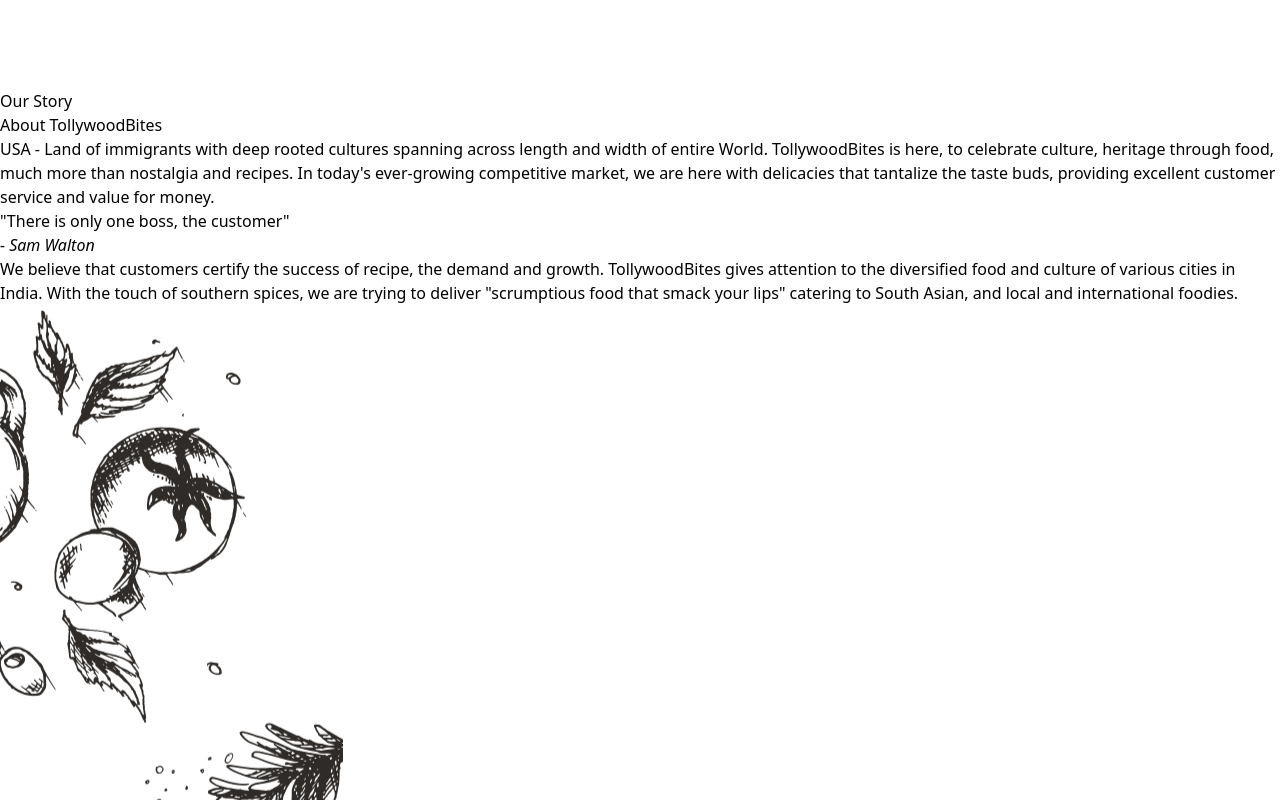
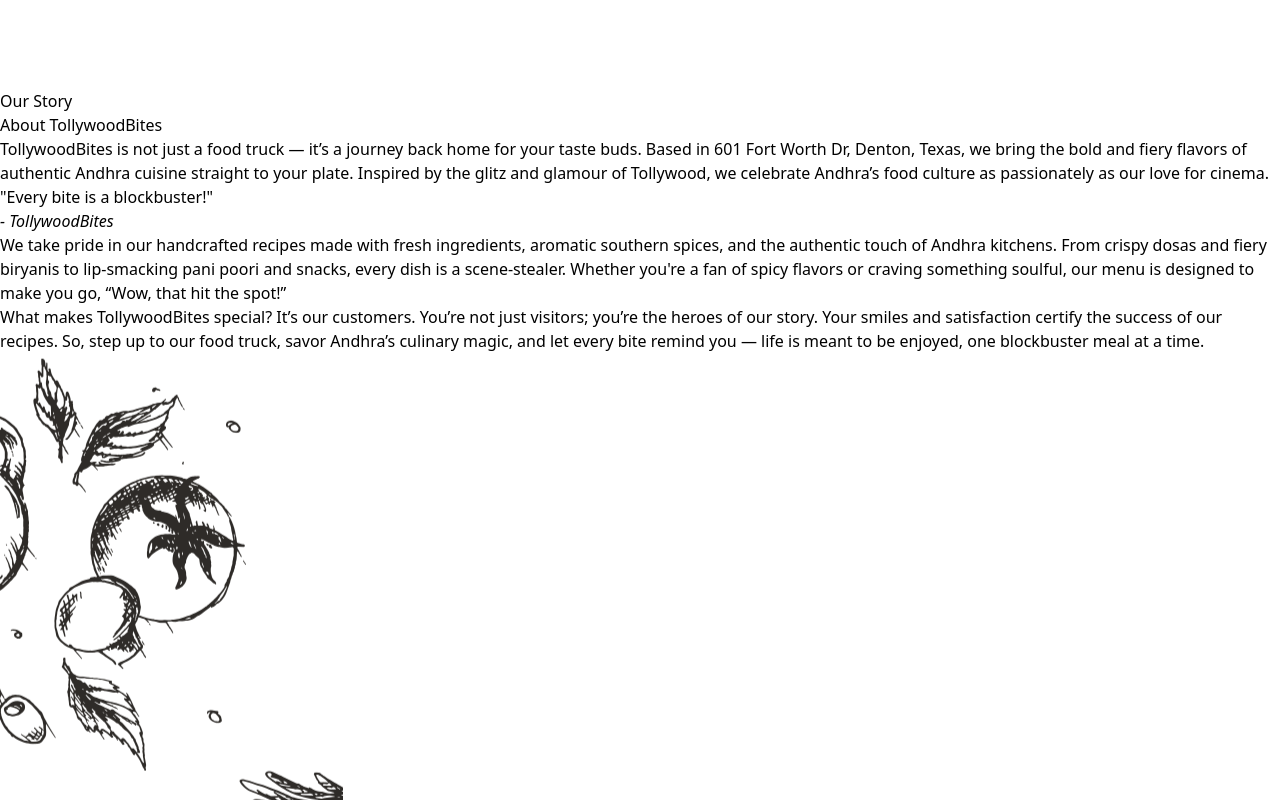
Before and after one commit to mous9270/tollywoodbites2, a React (Vite) app: page / in a window 1280 px wide. Shown: the part 4740-5540 px from the top of the page. Built offline with nearby package versions, Linux system fonts and the light colour scheme.

Commit message:
about us copy updated

```diff
--- a/src/components/AboutSection.jsx
+++ b/src/components/AboutSection.jsx
@@ -30,32 +30,26 @@
           <div className="space-y-8">
             <div className="bg-black/50 backdrop-blur-sm p-8 md:p-12 rounded-lg border border-white/10">
               <p className="text-white/80 text-base md:text-lg leading-relaxed mb-8">
-                USA - Land of immigrants with deep rooted cultures spanning across
-                length and width of entire World. TollywoodBites is here, to celebrate
-                culture, heritage through food, much more than nostalgia and recipes.
-                In today's ever-growing competitive market, we are here with
-                delicacies that tantalize the taste buds, providing excellent customer
-                service and value for money.
+                <span className="text-[#FBA40E] font-semibold">TollywoodBites</span> is not just a food truck — it’s a journey back home for your taste buds. Based in <span className="italic">601 Fort Worth Dr, Denton, Texas</span>, we bring the bold and fiery flavors of <span className="text-[#FBA40E]">authentic Andhra cuisine</span> straight to your plate. Inspired by the glitz and glamour of Tollywood, we celebrate Andhra’s food culture as passionately as our love for cinema.
               </p>
 
               <blockquote className="border-l-4 border-[#FBA40E] pl-6 my-8">
                 <p className="text-[#FBA40E] italic text-lg md:text-xl">
-                  "There is only one boss, the customer"
+                  "Every bite is a blockbuster!"
                 </p>
-                <cite className="block text-white/60 mt-2 text-sm">- Sam Walton</cite>
+                <cite className="block text-white/60 mt-2 text-sm">- TollywoodBites</cite>
               </blockquote>
 
               <p className="text-white/80 text-base md:text-lg leading-relaxed">
-                We believe that <span className="text-[#FBA40E]">customers certify the success of recipe</span>,
-                the demand and growth. TollywoodBites gives attention to the diversified
-                food and culture of various cities in India. With the touch of southern
-                spices, we are trying to deliver <span className="italic">"scrumptious food
-                that smack your lips"</span> catering to South Asian, and local and
-                international foodies.
+                We take pride in our <span className="text-[#FBA40E] font-semibold">handcrafted recipes</span> made with fresh ingredients, aromatic southern spices, and the authentic touch of Andhra kitchens. From crispy <span className="italic">dosas</span> and fiery <span className="italic">biryanis</span> to lip-smacking <span className="italic">pani poori</span> and snacks, every dish is a scene-stealer. Whether you're a fan of spicy flavors or craving something soulful, our menu is designed to make you go, <span className="italic">“Wow, that hit the spot!”</span>
+              </p>
+
+              <p className="text-white/80 text-base md:text-lg leading-relaxed">
+                What makes TollywoodBites special? It’s our customers. You’re not just visitors; you’re the heroes of our story. <span className="text-[#FBA40E]">Your smiles and satisfaction certify the success of our recipes</span>. So, step up to our food truck, savor Andhra’s culinary magic, and let every bite remind you — life is meant to be enjoyed, one blockbuster meal at a time.
               </p>
             </div>
 
-            {/* Stats or Features */}
+            {/* Features Section */}
 
           </div>
         </div>
--- a/src/components/Footer.jsx
+++ b/src/components/Footer.jsx
@@ -1,5 +1,5 @@
 import React from 'react';
-import { MapPin, Clock, Phone, Mail, Facebook, Instagram, Twitter } from 'lucide-react';
+import { MapPin, Clock, Phone, Mail, Instagram } from 'lucide-react';
 import AnimatedButton from './AnimatedButton';
 
 const Footer = () => {
@@ -17,37 +17,23 @@
               Experience the authentic flavors of Indian cuisine, crafted with passion and served with love.
             </p>
             <div className="flex space-x-4">
-
-              <a href="#" className="text-white/70 hover:text-[#FBA40E] transition-colors">
+              <a href="https://www.instagram.com/tollywoodbites/" className="text-white/70 hover:text-[#FBA40E] transition-colors">
                 <Instagram size={24} />
               </a>
-
             </div>
           </div>
 
           {/* Quick Links */}
-          <div>
+          <div className="flex flex-col">
             <h3 className="text-white font-bold text-xl mb-6">Quick Links</h3>
-            <ul className="space-y-4">
-              <li>
-                <a href="#home" className="text-white/70 hover:text-[#FBA40E] transition-colors">Home</a>
-              </li>
-              <li>
-                <a href="#about" className="text-white/70 hover:text-[#FBA40E] transition-colors">About Us</a>
-              </li>
-              <li>
-                <a href="#menu" className="text-white/70 hover:text-[#FBA40E] transition-colors">Menu</a>
-              </li>
-              <li>
-                <a href="#location" className="text-white/70 hover:text-[#FBA40E] transition-colors">Location</a>
-              </li>
-              <li>
-                <a href="#gallery" className="text-white/70 hover:text-[#FBA40E] transition-colors">Gallery</a>
-              </li>
-              <li>
-                <a href="#contact" className="text-white/70 hover:text-[#FBA40E] transition-colors">Contact</a>
-              </li>
-            </ul>
+            <nav className="flex flex-col space-y-4">
+              <a href="#home" className="text-white/70 hover:text-[#FBA40E] transition-colors w-fit">Home</a>
+              <a href="#about" className="text-white/70 hover:text-[#FBA40E] transition-colors w-fit">About Us</a>
+              <a href="#menu" className="text-white/70 hover:text-[#FBA40E] transition-colors w-fit">Menu</a>
+              <a href="#location" className="text-white/70 hover:text-[#FBA40E] transition-colors w-fit">Location</a>
+              <a href="#gallery" className="text-white/70 hover:text-[#FBA40E] transition-colors w-fit">Gallery</a>
+              <a href="#contact" className="text-white/70 hover:text-[#FBA40E] transition-colors w-fit">Contact</a>
+            </nav>
           </div>
 
           {/* Contact Info */}
```
